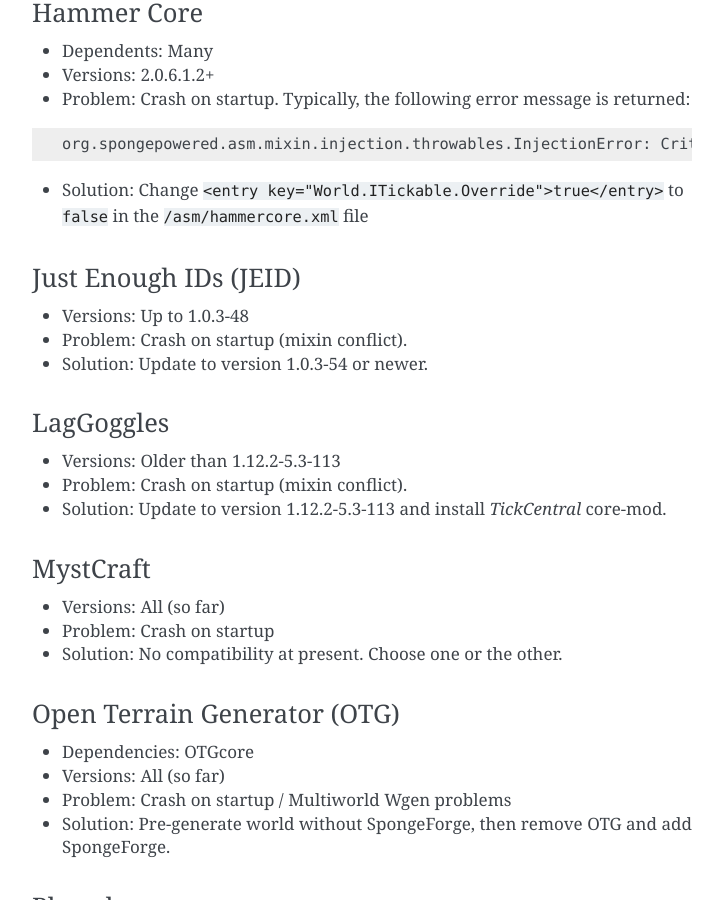
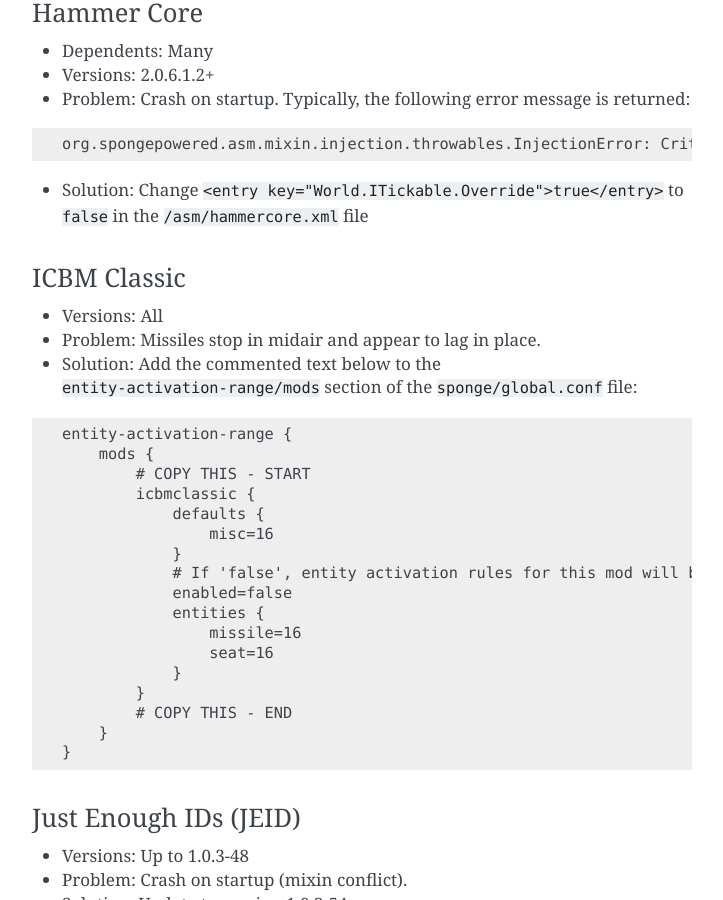
Before and after one commit to SpongePowered/SpongeDocs, a Sphinx documentation site: the page built from source/server/spongineer/incompatible.rst, in a window 1280 px wide and 900 px high, scrolled down 1169 px. Shown: the whole window, without its empty margins (388-1111 px from the left). Built offline with Sphinx 7.4.7, drawn with Linux system fonts in a browser that asks for light colours; pages that are not in the unit, such as notebooks, are missing from menus.

Commit message:
Add ICBM Classic config change documentation. (#833)
* Add ICBM Classic config change documentation.

* Abbreviate global.conf quote

Co-authored-by: Inscrutable

```diff
--- a/source/server/spongineer/incompatible.rst
+++ b/source/server/spongineer/incompatible.rst
@@ -52,6 +52,32 @@
 
 - Solution: Change ``<entry key="World.ITickable.Override">true</entry>`` to ``false`` in the ``/asm/hammercore.xml`` file
 
+ICBM Classic
+~~~~~~~~~~~~
+- Versions: All
+- Problem: Missiles stop in midair and appear to lag in place.
+- Solution: Add the commented text below to the ``entity-activation-range/mods`` section of the ``sponge/global.conf`` file:
+
+.. code-block:: none
+
+    entity-activation-range {
+        mods {
+            # COPY THIS - START
+            icbmclassic {
+                defaults {
+                    misc=16
+                }
+                # If 'false', entity activation rules for this mod will be ignored and always tick.
+                enabled=false
+                entities {
+                    missile=16
+                    seat=16
+                }
+            }
+            # COPY THIS - END
+        }
+    }
+
 Just Enough IDs (JEID)
 ~~~~~~~~~~~~~~~~~~~~~~
 - Versions: Up to 1.0.3-48
```
